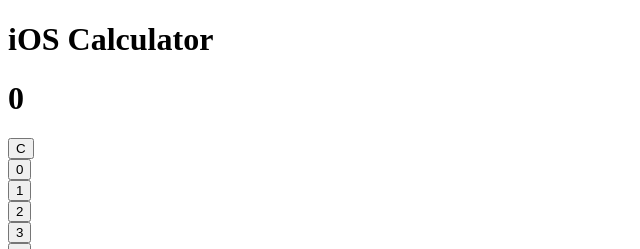
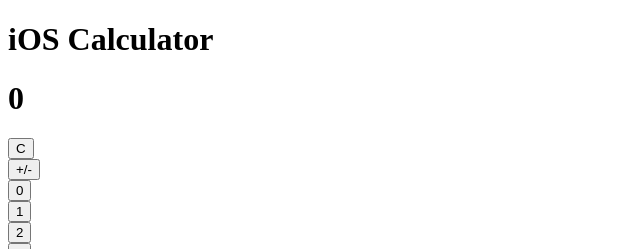
Before and after one commit to danderekma/ios-calculator, a React (Create React App) app: page / in a window 1280 px wide. Shown: the top 249 px of the page, without its empty margins (0-640 px from the left). Built offline with nearby package versions, Linux system fonts and the light colour scheme.

Commit message:
added a sign toggle button

```diff
--- a/src/App.js
+++ b/src/App.js
@@ -2,6 +2,7 @@ import React from "react";
 import { evaluate } from "mathjs";
 import Field from "./Components/Field"
 import ClearButton from "./Components/ClearButton";
+import SignButton from "./Components/SignButton";
 import NumberButton from "./Components/NumberButton";
 import DecimalButton from "./Components/DecimalButton";
 import OperatorButton from "./Components/OperatorButton";
@@ -22,6 +23,7 @@ class App extends React.Component {
     this.handleDecimal = this.handleDecimal.bind(this);
     this.handleOperation = this.handleOperation.bind(this);
     this.handleClear = this.handleClear.bind(this);
+    this.handleSign = this.handleSign.bind(this);
     this.handleToggle = this.handleToggle.bind(this);
   }
 
@@ -38,12 +40,12 @@ class App extends React.Component {
       return;
     }
     if (this.state.currentValue && this.state.operation && this.state.opToggled) {
-      this.setState({
-        previousValue: this.state.currentValue,
-        opToggled: false
-      });
+      this.setState({previousValue: this.state.currentValue});
     }
-    this.setState({currentValue: num});
+    this.setState({
+      currentValue: num,
+      opToggled: false
+    });
   }
   handleEquals() {
     if (this.state.previousValue && this.state.currentValue) {
@@ -58,8 +60,11 @@ class App extends React.Component {
     this.handleNumInput(".");
   }
   handleOperation(op) {
-    this.setState({operation: op});
     this.handleEquals();
+    this.setState({
+      operation: op,
+      invokedEquals: false
+    });
   }
   handleClear() {
     this.setState({
@@ -68,6 +73,15 @@ class App extends React.Component {
       operation: "",
       opToggled: false
     });
+  }
+  handleSign() {
+    if (this.state.currentValue && this.state.currentValue !== "0") {
+      if (this.state.currentValue.slice(0, 1) !== "-") {
+        this.setState({currentValue: "-".concat(this.state.currentValue)});
+      } else {
+        this.setState({currentValue: this.state.currentValue.slice(1)});
+      }
+    }
   }
   handleToggle() {
     this.setState({opToggled: true});
@@ -79,6 +93,7 @@ class App extends React.Component {
         <h1>iOS Calculator</h1>
         <Field value={this.state.currentValue}/>
         <ClearButton value="C" handleClear={this.handleClear}/>
+        <SignButton value="+/-" handleSign={this.handleSign}/>
         <NumberButton value="0" handleNumInput={this.handleNumInput}/>
         <NumberButton value="1" handleNumInput={this.handleNumInput}/>
         <NumberButton value="2" handleNumInput={this.handleNumInput}/>
--- /dev/null
+++ b/src/Components/SignButton.js
@@ -0,0 +1,18 @@
+import React from "react";
+
+class SignButton extends React.Component {
+  onTrigger(event) {
+    this.props.handleSign();
+    event.preventDefault();
+  }
+
+  render() {
+    return (
+      <div>
+        <input type="button" value={this.props.value} onClick={this.onTrigger.bind(this)}/>
+      </div>
+    );
+  }
+}
+
+export default SignButton;
```
